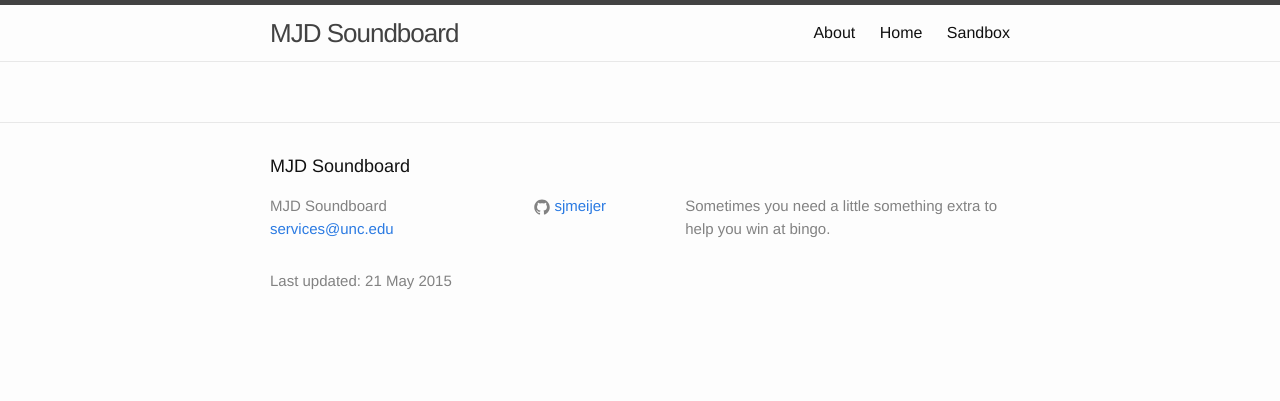
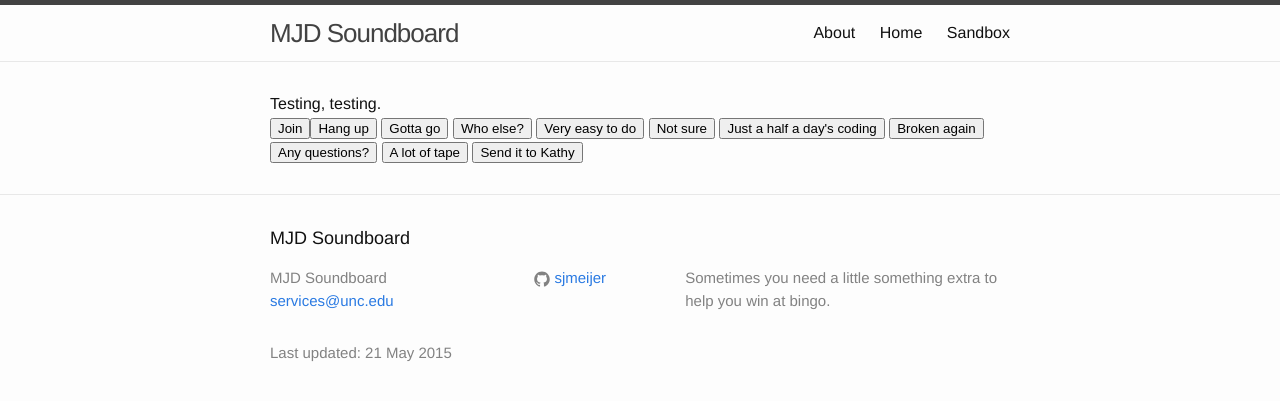
Before and after one commit to sjmeijer/mjdSounds, a Jekyll site: the page built from index.html, in a window 1280 px wide. Shown: the top 401 px of the page. Built offline with Jekyll 4.4.1, drawn with Linux system fonts in a browser that asks for light colours.

Commit message:
Fixed a typo that broke everything

```diff
--- a/index.html
+++ b/index.html
@@ -15,7 +15,7 @@ title: Home
 	<audio id="CHY-questions" 	src="audio-sm/CHY_Any-questions-or-comments.mp3"></audio>
 	<audio id="HangupFull"		src="audio-sm/HangupFull.mp3"></audio>
 	<audio id="Keith-tape"		src="audio-sm/Keith_Theres-a-lot-of-tape-holding-it-together.mp3"></audio>
-	<audio id="Kathy-send"		src="audio-sm/CK_Send-that-to-me-too.mp3">
+	<audio id="Kathy-send"		src="audio-sm/KC_Send-that-to-me-too.mp3"></audio>
 
 	<!-- end setup of audio -->
 
```
